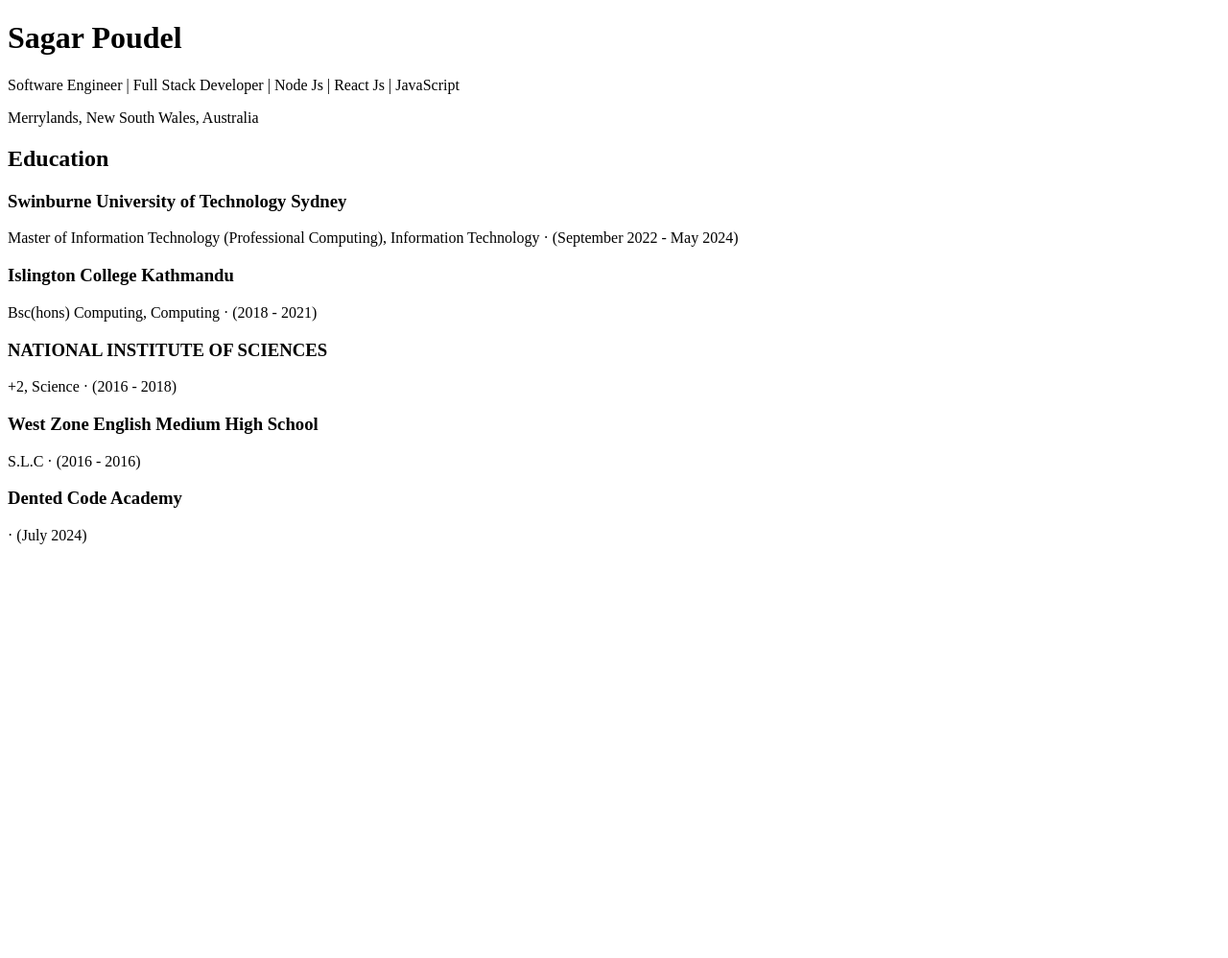
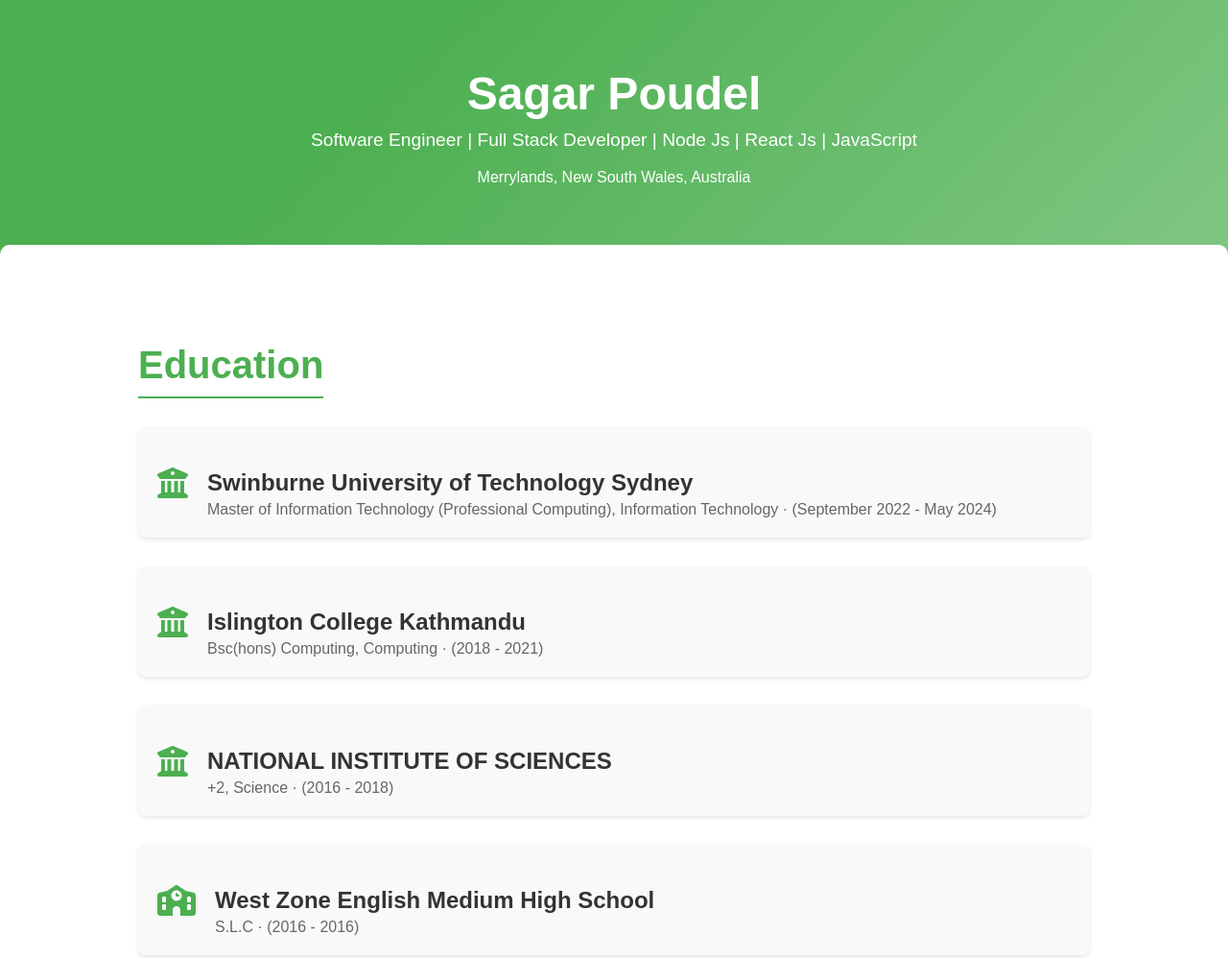
Before and after one commit to sagarpoudel638/StaticPortfolio, a plain HTML site: page index.html in a window 1280 px wide. Shown: the top 998 px of the page at 96% size. Before the commit the page ends 800 px from the top, so only its background shows below. Drawn offline with Linux system fonts and the light colour scheme.

Commit message:
enhanced site

```diff
--- a/index.html
+++ b/index.html
@@ -4,35 +4,55 @@
     <meta charset="UTF-8">
     <meta name="viewport" content="width=device-width, initial-scale=1.0">
     <title>Sagar Poudel - Resume</title>
-    <link rel="stylesheet" href="styles.css">
+    <link rel="stylesheet" href="style.css">
+    <link rel="stylesheet" href="https://cdnjs.cloudflare.com/ajax/libs/font-awesome/6.0.0-beta3/css/all.min.css">
 </head>
 <body>
     <header>
+        <div class="container">
             <h1>Sagar Poudel</h1>
-        <p>Software Engineer | Full Stack Developer | Node Js | React Js | JavaScript</p>
-        <p>Merrylands, New South Wales, Australia</p>
+            <p class="subtitle">Software Engineer | Full Stack Developer | Node Js | React Js | JavaScript</p>
+            <p class="location">Merrylands, New South Wales, Australia</p>
+        </div>
     </header>
-    <section>
+    <section class="education-section">
+        <div class="container">
             <h2>Education</h2>
             <div class="education">
+                <i class="fas fa-university"></i>
+                <div class="education-details">
                     <h3>Swinburne University of Technology Sydney</h3>
                     <p>Master of Information Technology (Professional Computing), Information Technology · (September 2022 - May 2024)</p>
                 </div>
+            </div>
             <div class="education">
+                <i class="fas fa-university"></i>
+                <div class="education-details">
                     <h3>Islington College Kathmandu</h3>
                     <p>Bsc(hons) Computing, Computing · (2018 - 2021)</p>
                 </div>
+            </div>
             <div class="education">
+                <i class="fas fa-university"></i>
+                <div class="education-details">
                     <h3>NATIONAL INSTITUTE OF SCIENCES</h3>
                     <p>+2, Science · (2016 - 2018)</p>
                 </div>
+            </div>
             <div class="education">
+                <i class="fas fa-school"></i>
+                <div class="education-details">
                     <h3>West Zone English Medium High School</h3>
                     <p>S.L.C · (2016 - 2016)</p>
                 </div>
+            </div>
             <div class="education">
+                <i class="fas fa-code"></i>
+                <div class="education-details">
                     <h3>Dented Code Academy</h3>
                     <p> · (July 2024)</p>
+                </div>
+            </div>
         </div>
     </section>
 </body>
--- a/style.css
+++ b/style.css
@@ -1,49 +1,90 @@
 body {
-    font-family: Arial, sans-serif;
+    font-family: 'Arial', sans-serif;
     margin: 0;
     padding: 0;
-    background-color: #f9f9f9;
+    background-color: #f0f0f5;
+    color: #333;
+}
+
+.container {
+    width: 80%;
+    max-width: 1200px;
+    margin: 0 auto;
+    padding: 20px;
 }
 
 header {
     text-align: center;
-    background-color: #4CAF50;
+    background: linear-gradient(135deg, #4CAF50 30%, #81C784);
     color: white;
-    padding: 1em 0;
+    padding: 50px 0;
+    box-shadow: 0 4px 6px rgba(0, 0, 0, 0.1);
 }
 
 header h1 {
     margin: 0;
-    font-size: 2em;
+    font-size: 3em;
+    font-weight: 700;
 }
 
-header p {
-    margin: 0.5em 0;
+header .subtitle {
+    margin-top: 10px;
+    font-size: 1.2em;
+    font-weight: 300;
 }
 
-section {
-    padding: 2em;
-    max-width: 800px;
-    margin: 0 auto;
-    background-color: white;
-    box-shadow: 0 0 10px rgba(0,0,0,0.1);
+header .location {
+    margin-top: 5px;
+    font-size: 1em;
+    font-weight: 300;
 }
 
-h2 {
+.education-section {
+    background-color: #ffffff;
+    padding: 50px 20px;
+    box-shadow: 0 4px 6px rgba(0, 0, 0, 0.1);
+    margin-top: -25px;
+    border-radius: 10px;
+}
+
+.education-section h2 {
+    text-align: center;
+    font-size: 2.5em;
+    margin-bottom: 30px;
+    color: #4CAF50;
     border-bottom: 2px solid #4CAF50;
-    padding-bottom: 0.5em;
-    color: #333;
+    display: inline-block;
+    padding-bottom: 10px;
 }
 
 .education {
-    margin-bottom: 1.5em;
+    display: flex;
+    align-items: center;
+    margin-bottom: 30px;
+    padding: 20px;
+    background-color: #f9f9f9;
+    border-radius: 8px;
+    box-shadow: 0 2px 4px rgba(0, 0, 0, 0.1);
+}
+
+.education i {
+    font-size: 2em;
+    color: #4CAF50;
+    margin-right: 20px;
+}
+
+.education-details {
+    flex: 1;
 }
 
 .education h3 {
-    margin: 0;
-    color: #4CAF50;
+    font-size: 1.5em;
+    color: #333;
+    margin-bottom: 5px;
 }
 
 .education p {
-    margin: 0.5em 0 0;
+    font-size: 1em;
+    color: #666;
+    margin: 0;
 }
```
Also changed, not shown: 1 other file. Lines whose indentation alone changed are shown as unchanged.
